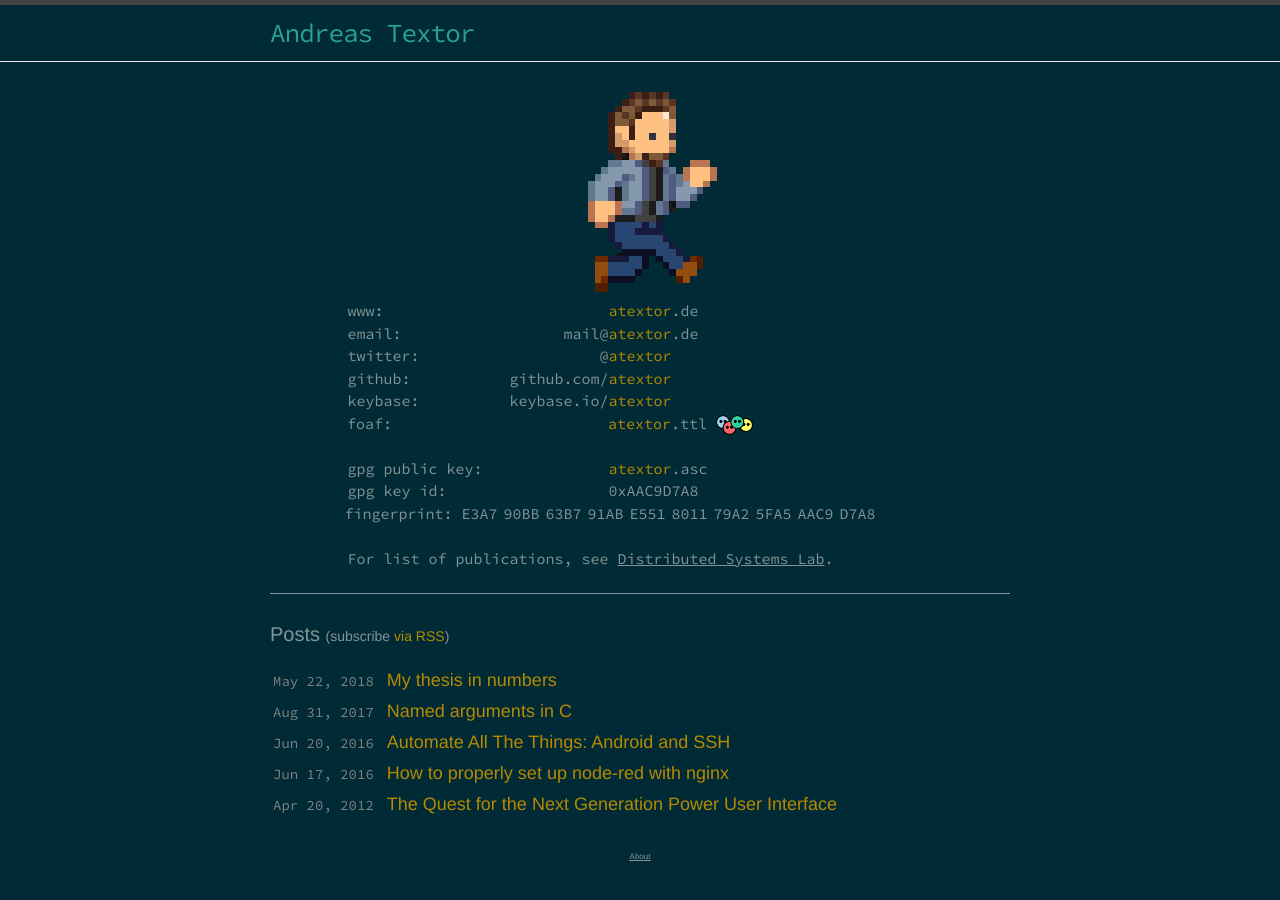
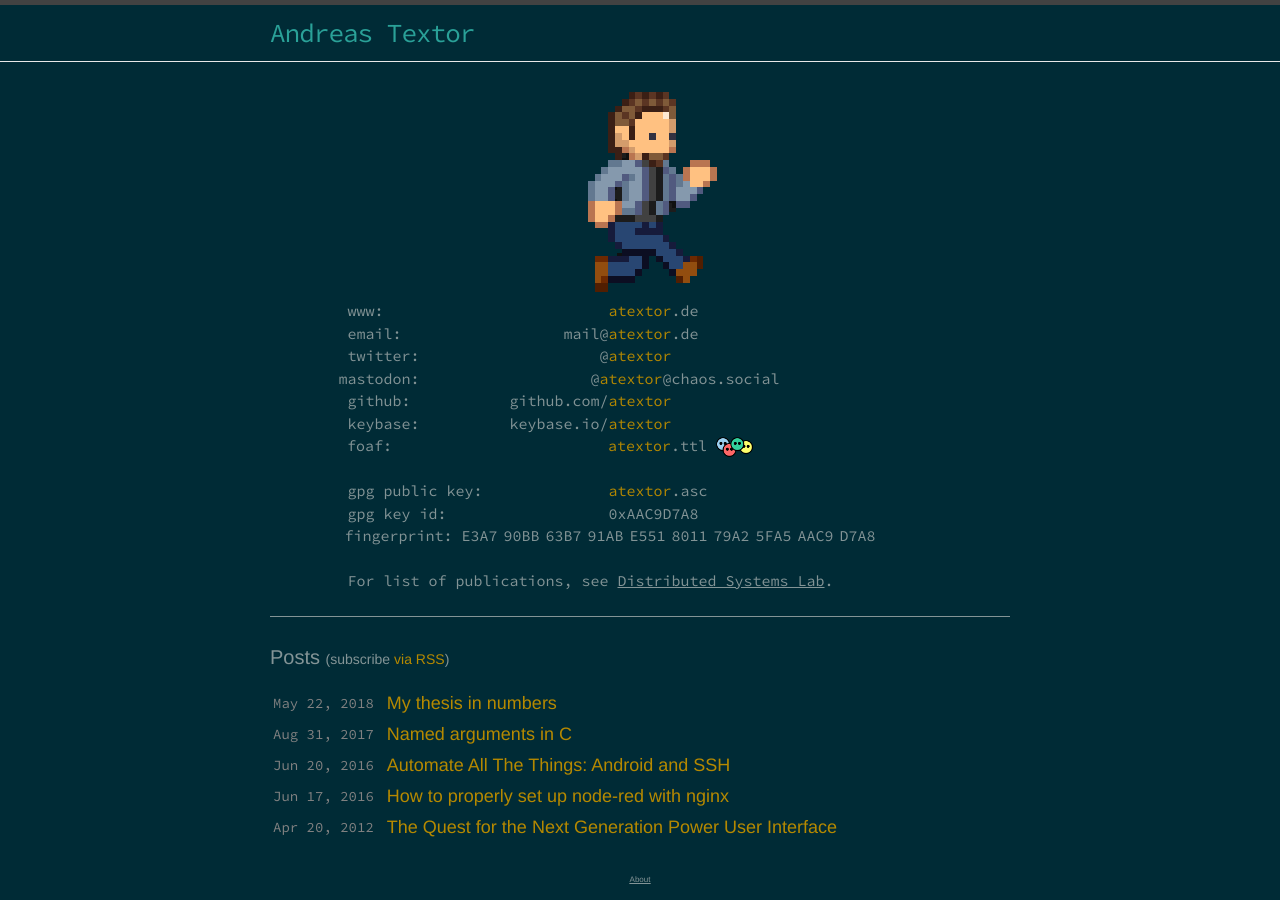
Before and after one commit to atextor/atextor.github.com, a Jekyll site: the page built from index.html, in a window 1280 px wide. Built offline with Jekyll 4.4.1, drawn with Linux system fonts in a browser that asks for light colours.

Commit message:
Add Mastodon account

```diff
--- a/index.html
+++ b/index.html
@@ -12,6 +12,7 @@ layout: default
 <span class="nohi">www:                         <a href="https://atextor.de"><span class="hi">atextor</span>.de</a></span>
 <span class="nohi">email:                  mail&#64;<span class="hi">atextor</span>.de</span>
 <span class="nohi">twitter:                    <a href="https://twitter.com/atextor/">@<span class="hi">atextor</span></a></span>
+<span class="nohi">mastodon:                   <a href="https://chaos.social/@atextor">@<span class="hi">atextor</span>@chaos.social</a></span>
 <span class="nohi">github:           <a href="https://github.com/atextor/">github.com/<span class="hi">atextor</span></a></span>
 <span class="nohi">keybase:          <a href="https://keybase.io/atextor/">keybase.io/<span class="hi">atextor</span></a></span>
 <span class="nohi">foaf:                        <a href="{{ "/foaf.ttl" | prepend: site.baseurl }}"><span class="hi">atextor</span>.ttl</a> <a href="http://graphite.ecs.soton.ac.uk/browser/?uri={{ "/foaf.ttl" | prepend: site.baseurl | prepend: site.url }}"><img src="{{ "/assets/foaf.png" | prepend: site.baseurl }}" alt="FOAF logo"/></a>  </span>
```
Also changed, not shown: 1 other file.
